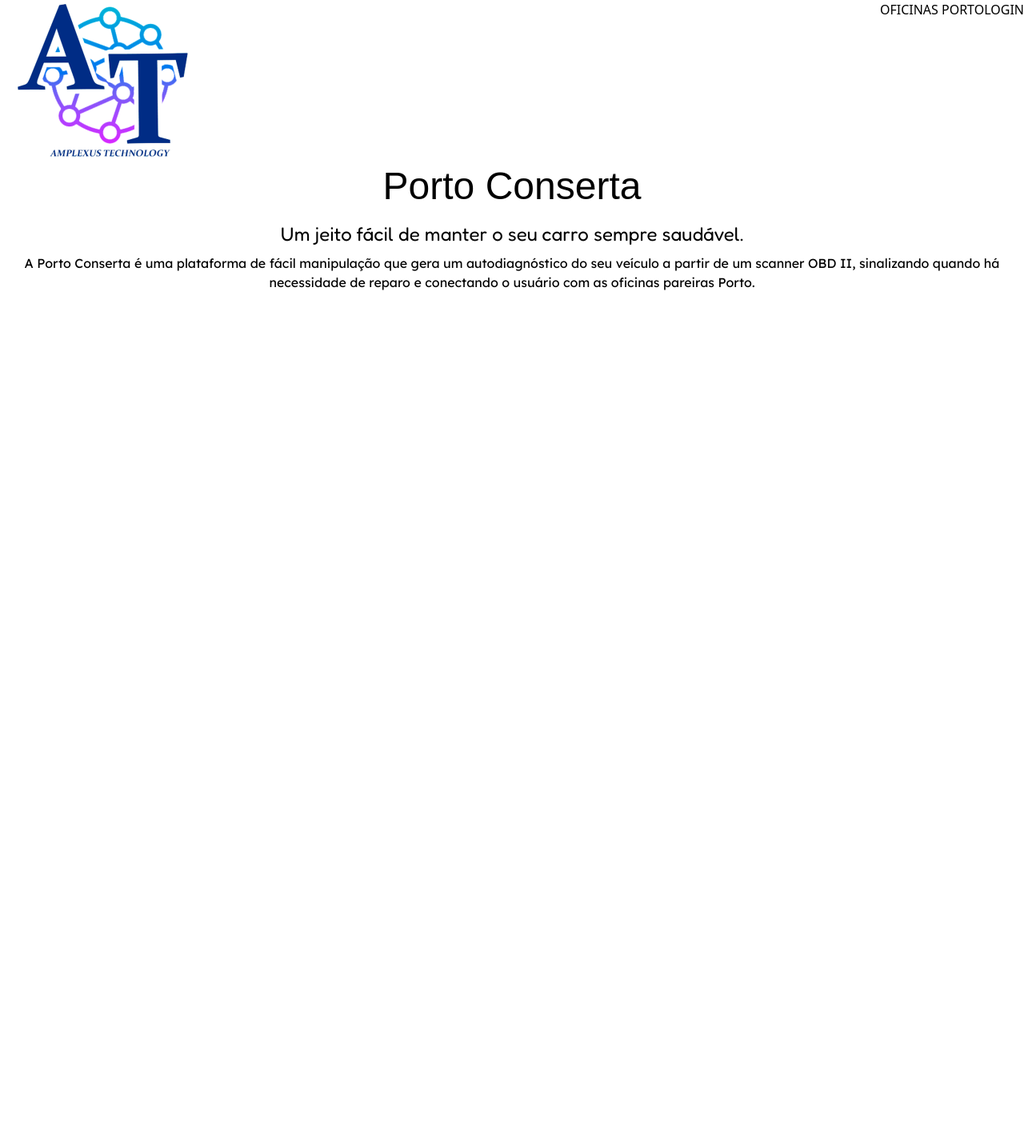
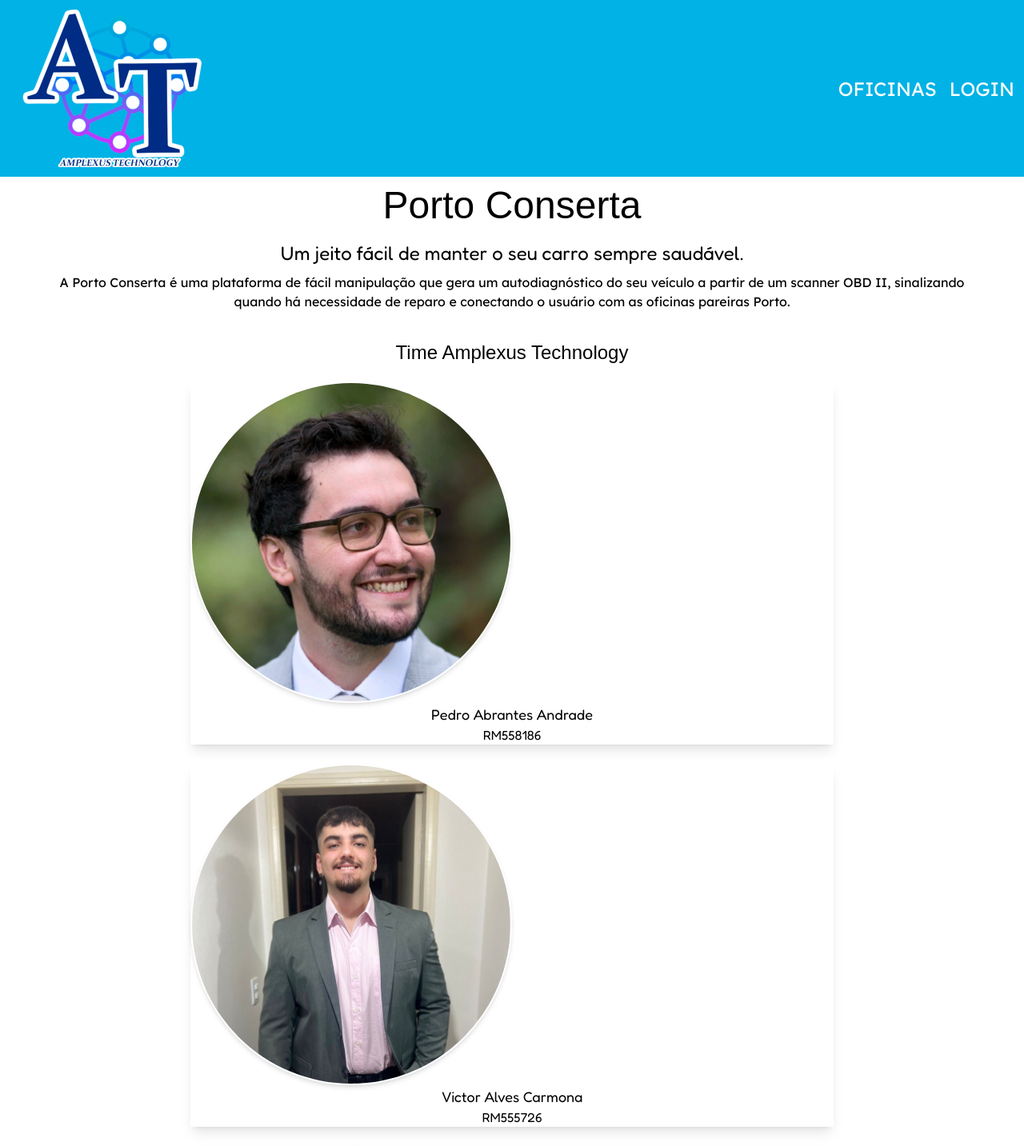
Before and after one commit to rtof06/projeto-porto-conserta-v4, a Next.js app: page / in a window 1280 px wide. Shown: the top 1433 px of the page at 80% size. Before the commit the page ends 800 px from the top, so only its background shows below. Built offline with nearby package versions, Linux system fonts and the light colour scheme; a web font is replaced by a local one.

Commit message:
time de desenvolvedores adicionados na página principal

```diff
--- /dev/null
+++ b/src/app/developersInfo.ts
@@ -0,0 +1,34 @@
+import imgCarmona from "@/public/img/carmona.png";
+import imgPedro from "@/public/img/pedro.png";
+import imgRicardo from "@/public/img/ricardo.png";
+
+export const developers: { image: string; name: string; rm: string; alt: string, insta: string, linkedin: string, github: string }[] =
+   [
+      {
+         image: imgPedro.src,
+         name: "Pedro Abrantes Andrade",
+         rm: "RM558186",
+         alt: "Foto do Pedro",
+         insta: "https://instagram.com/pdroandrad",
+         linkedin: "https://linkedin.com/in/pedro-andrade-83a7382a9",
+         github: "https://github.com/pdroandrad"
+      },
+      {
+         image: imgCarmona.src,
+         name: "Victor Alves Carmona",
+         rm: "RM555726",
+         alt: "Foto do Victor",
+         insta: "https://instagram.com/thecaarmona",
+         linkedin: "https://linkedin.com/in/victor-alves-carmona-92a918305",
+         github: "https://github.com/carmowa"
+      },
+      {
+         image: imgRicardo.src,
+         name: "Ricardo Tavares de Oliveira Filho",
+         rm: "RM556092",
+         alt: "Foto do Ricardo",
+         insta: "https://instagram.com/ricardooofilho",
+         linkedin: "https://linkedin.com/in/ricardotavaresfilho",
+         github: "https://github.com/rtof06"
+      },
+   ];
--- a/src/app/globals.css
+++ b/src/app/globals.css
@@ -14,4 +14,10 @@
    header a img {
       @apply w-1/2
    }
+
+   .itens li a {
+      @apply text-2xl
+   }
+
+
 }
--- a/src/app/page.tsx
+++ b/src/app/page.tsx
@@ -1,16 +1,44 @@
-'use client'
-import {mainFontFamily, secFontFamily, titleFontFamily} from "@/app/fonts"
+"use client";
+import { mainFontFamily, secFontFamily, titleFontFamily } from "@/app/fonts";
+import Developers from "@/components/Developers/Developers";
 import Header from "@/components/Header/Header";
+import { developers } from "@/app/developersInfo";
 
 export default function Home() {
   return (
     <>
-      <Header page="LOGIN" path="/login" page2="OFICINAS PORTO" path2="/oficinas" />
-      <div className="flex flex-col items-center justify-center text-center">
+      <Header page="LOGIN" path="/login" page2="OFICINAS" path2="/oficinas" />
+      <div className="flex flex-col items-center justify-center text-center mx-14">
         <h1 className={titleFontFamily.className}>Porto Conserta</h1>
-        <h3 className={secFontFamily.className}>Um jeito fácil de manter o seu carro <span>sempre</span> saudável.</h3>
-        <p className={mainFontFamily.className}>A Porto Conserta é uma plataforma de fácil manipulação que gera um autodiagnóstico do seu veículo a partir de um scanner OBD II, sinalizando quando há necessidade de reparo e conectando o usuário com as oficinas pareiras Porto.</p>
+        <h3 className={secFontFamily.className}>
+          Um jeito fácil de manter o seu carro <span>sempre</span> saudável.
+        </h3>
+        <p className={mainFontFamily.className}>
+          A Porto Conserta é uma plataforma de fácil manipulação que gera um
+          autodiagnóstico do seu veículo a partir de um scanner OBD II,
+          sinalizando quando há necessidade de reparo e conectando o usuário com
+          as oficinas pareiras Porto.
+        </p>
       </div>
+      <section className="my-4 text-center text-white">
+        <h2 className={`${titleFontFamily.className} text-black text-2xl p-5`}>
+          Time Amplexus Technology
+        </h2>
+        <div className="flex justify-center gap-6 flex-wrap">
+          {developers.map((dev) => (
+            <Developers
+              key={dev.rm}
+              name={dev.name}
+              rm={dev.rm}
+              img={dev.image}
+              alt={dev.alt}
+              github={dev.github}
+              instagram={dev.insta}
+              linkedin={dev.linkedin}
+            />
+          ))}
+        </div>
+      </section>
     </>
   );
 }
--- a/src/components/Developers/Developers.tsx
+++ b/src/components/Developers/Developers.tsx
@@ -1,8 +1,101 @@
+import { useState } from "react";
+import { secFontFamily } from "@/app/fonts";
+import Image from "next/image";
+import logoInsta from "@/public/img/Instagram92.png";
+import logoLinkedin from "@/public/img/LinkedIn92.png";
+import logoGitHub from "@/public/img/GitHub92.png";
+import DevelopersModal from "./DevelopersModal/DevelopersModal";
 
-export default function Developers() {
+type DevelopersProps = {
+  name: string;
+  rm: string;
+  img: string;
+  alt: string;
+  linkedin: string;
+  github: string;
+  instagram: string;
+};
+
+export default function Developers({
+  name,
+  rm,
+  img,
+  alt,
+  github,
+  instagram,
+  linkedin,
+}: DevelopersProps) {
+  const [isModalVisible, setIsModalVisible] = useState(false);
+
   return (
-    <div>
-      <h2>Time Amplexus Technology</h2>
-    </div>
-  )
+    <section className="flex flex-col items-center">
+      <div
+        className={`flex flex-col ${secFontFamily.className} text-lg font-normal text-center shadow-lg`}
+        key={rm}
+      >
+        <Image
+          src={img}
+          alt={alt}
+          className="rounded-full w-1/2 border-2 border-transparent shadow-md transition duration-200 ease-in hover:shadow-xl cursor-pointer"
+          onClick={() => {
+            setIsModalVisible(true);
+          }}
+          width={200}
+          height={200}
+        />
+        <p className="text-lg text-black">{name}</p>
+        <p className="text-base text-black">{rm}</p>
+      </div>
+      {isModalVisible && (
+        <div className="absolute z-50">
+          <DevelopersModal
+            isOpen={isModalVisible}
+            setModalOpen={() => setIsModalVisible(!isModalVisible)}
+          >
+            <div className="flex flex-col rounded-lg border-t-2 border-sec-color shadow-md p-4 gap-2">
+              <h2 className="text-black">Redes sociais</h2>
+              <div className="flex flex-row justify-center items-center gap-4">
+                <a
+                  href={instagram}
+                  className="transition duration-200 ease-in hover:opacity-80"
+                >
+                  <Image
+                    src={logoInsta}
+                    alt="Instagram"
+                    className="w-12 md:w-16"
+                    width={40}
+                    height={40}
+                  />
+                </a>
+                <a
+                  href={github}
+                  className="transition duration-200 ease-in hover:opacity-80"
+                >
+                  <Image
+                    src={logoGitHub}
+                    alt="GitHub"
+                    className="w-12 md:w-16"
+                    width={40}
+                    height={40}
+                  />
+                </a>
+                <a
+                  href={linkedin}
+                  className="transition duration-200 ease-in hover:opacity-80"
+                >
+                  <Image
+                    src={logoLinkedin}
+                    alt="LinkedIn"
+                    className="w-12 md:w-16"
+                    width={40}
+                    height={40}
+                  />
+                </a>
+              </div>
+            </div>
+          </DevelopersModal>
+        </div>
+      )}
+    </section>
+  );
 }
--- a/src/components/Developers/DevelopersModal/DevelopersModal.tsx
+++ b/src/components/Developers/DevelopersModal/DevelopersModal.tsx
@@ -0,0 +1,29 @@
+import { secFontFamily } from "@/app/fonts";
+
+type DeveloperCardProps = {
+    isOpen: boolean;
+    children: React.ReactNode;
+    setModalOpen: React.MouseEventHandler<HTMLButtonElement> | undefined;
+  };
+
+  export default function DeveloperCard({
+    isOpen,
+    children,
+    setModalOpen
+  }: DeveloperCardProps) {
+    if (isOpen) {
+      return (
+        <div className="bg-white rounded-lg shadow-lg p-4 relative">
+          {children}
+          <button
+            className={`${secFontFamily.className} absolute top-4 right-4 border-0 bg-transparent text-lg text-white cursor-pointer transition duration-200 ease-in hover:text-red-600`}
+            onClick={setModalOpen}
+          >
+            Fechar
+          </button>
+        </div>
+      );
+    }
+
+    return null;
+  }
--- a/src/components/Header/Header.tsx
+++ b/src/components/Header/Header.tsx
@@ -1,8 +1,9 @@
-'use client'
+"use client";
 import Image from "next/image";
 import logoAmplexus from "@/public/img/logo-amplexus.png";
 import Link from "next/link";
 import { useRouter } from "next/navigation";
+import { mainFontFamily } from "@/app/fonts";
 
 type HeaderProps = {
   page: string;
@@ -19,28 +20,35 @@
   };
 
   return (
-    <header className="flex justify-between">
-      <Link href={"/"}>
+    <header
+      className={`${mainFontFamily.className} flex items-center justify-between p-3 bg-main-color text-white`}
+    >
+      <Link href={"/"} className="w-fit">
         <Image
           src={logoAmplexus}
           alt="Logo AmplexusTech"
           title="Página inicial"
+          className="w-1/2"
         />
       </Link>
       <nav>
-        <ul>
-          <li className="flex">
-            {page === "VOLTAR" ? (
+        <ul className="itens flex gap-4">
+          {page === "VOLTAR" ? (
+            <li>
               <Link href="#" onClick={handleGoBack}>
                 {page}
               </Link>
-            ) : (
-              <div>
+            </li>
+          ) : (
+            <>
+              <li>
                 <Link href={path2}>{page2}</Link>
+              </li>
+              <li>
                 <Link href={path}>{page}</Link>
-              </div>
-            )}
-          </li>
+              </li>
+            </>
+          )}
         </ul>
       </nav>
     </header>
```
